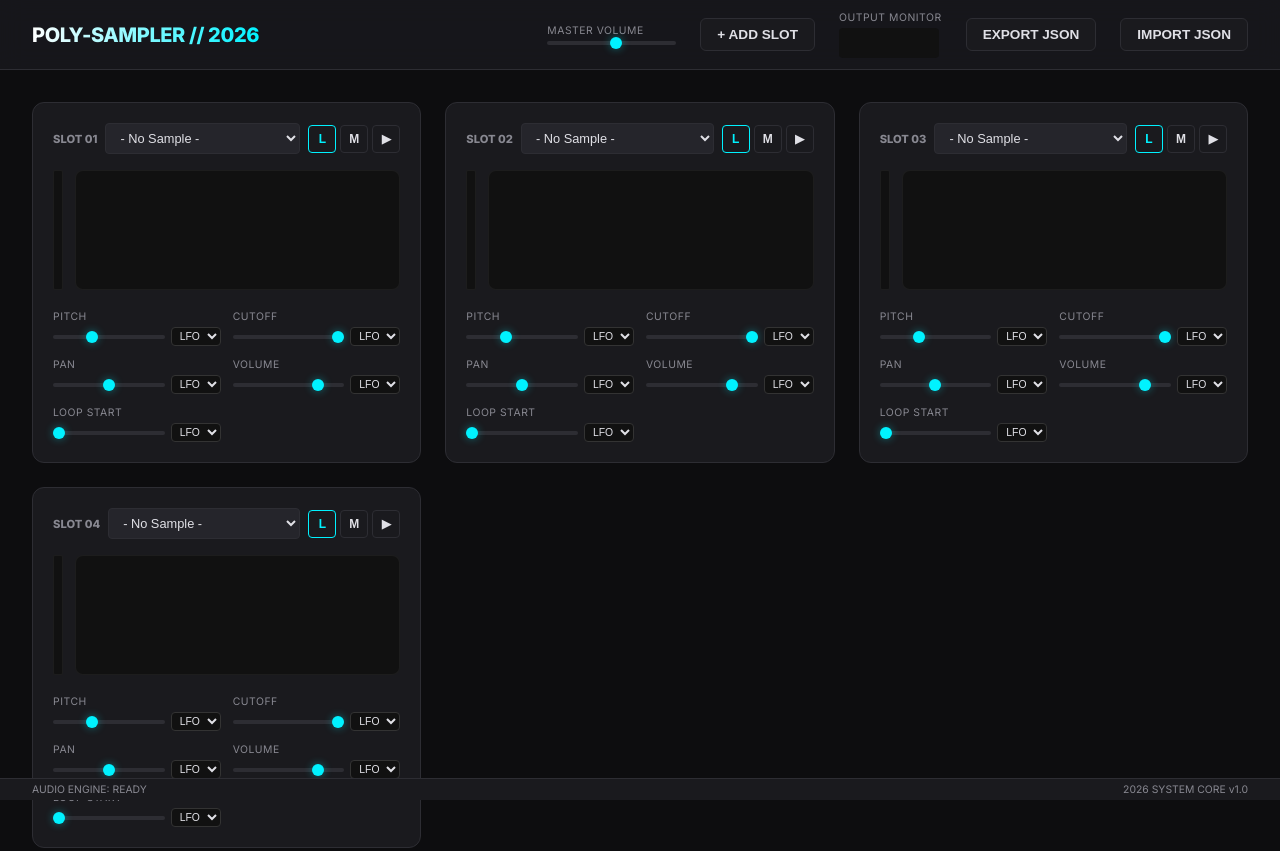
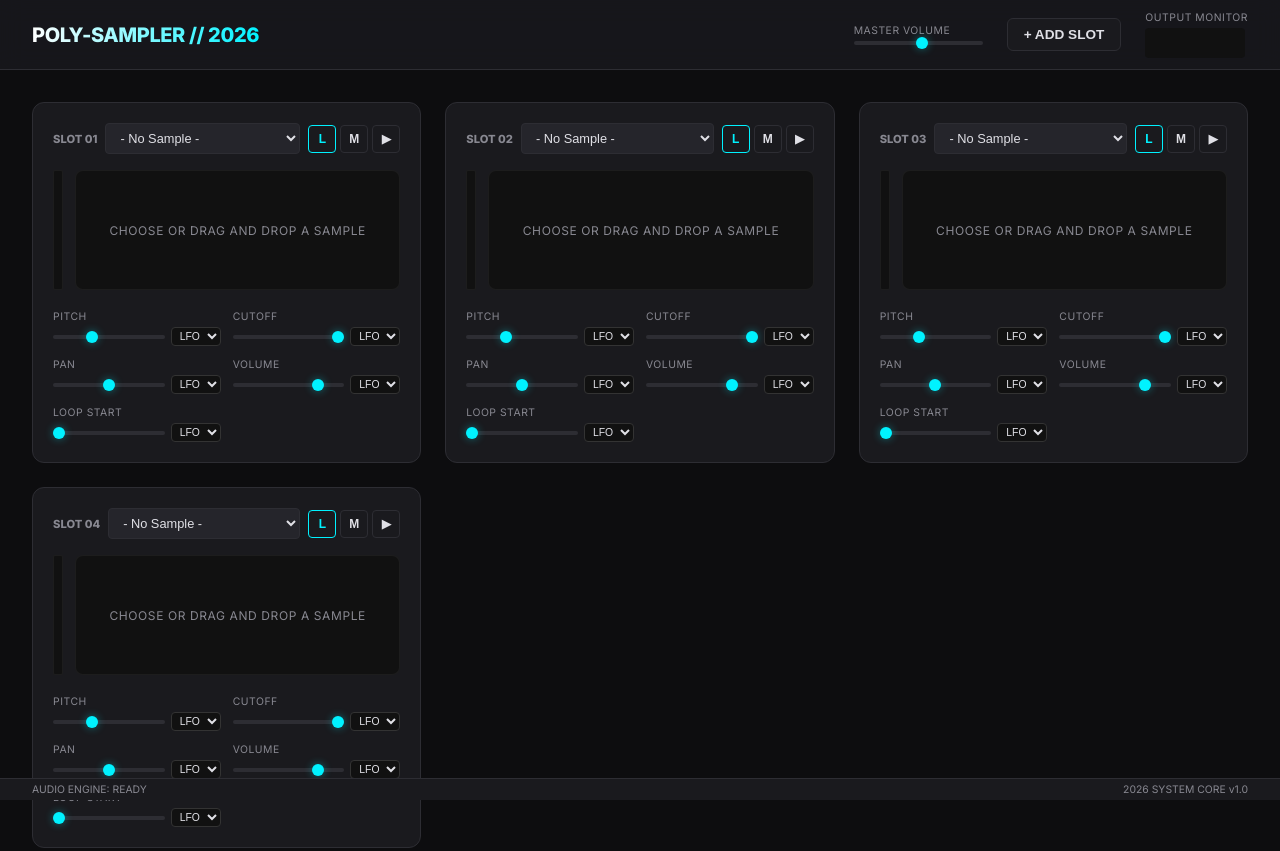
Before and after one commit to mofongo/web-sampler, a website built with Vite: page index.html in a window 1280 px wide. Shown: the top 851 px of the page. Built offline with nearby package versions, Linux system fonts and the light colour scheme; what wavesurfer.js would draw is missing.

Commit message:
feat: Add waveform placeholder text and remove export/import buttons
- Show "Choose or drag and drop a sample" placeholder in empty waveform
- Hide placeholder when sample is loaded
- Remove export/import JSON buttons from header

Co-Authored-By: Claude Opus 4.5 <noreply@anthropic.com>

```diff
--- a/index.html
+++ b/index.html
@@ -25,8 +25,6 @@
         <label class="label-tiny">Output Monitor</label>
         <canvas id="master-visualizer" class="master-visualizer"></canvas>
       </div>
-      <button id="export-btn">EXPORT JSON</button>
-      <button id="import-btn">IMPORT JSON</button>
     </div>
   </header>
 
--- a/main.js
+++ b/main.js
@@ -5,8 +5,6 @@ import { LFORack } from './src/ui/LFORack';
 const rack = document.querySelector('#sampler-rack');
 const addSlotBtn = document.querySelector('#add-slot-btn');
 const masterVol = document.querySelector('#master-vol');
-const exportBtn = document.querySelector('#export-btn');
-const importBtn = document.querySelector('#import-btn');
 
 let slots = [];
 let lfoRack = null;
@@ -87,8 +85,6 @@ async function initApp() {
         saveToLocalStorage();
     });
 
-    exportBtn.addEventListener('click', exportProject);
-    importBtn.addEventListener('click', importProject);
 }
 
 function addSlot() {
--- a/src/ui/PlayerUI.js
+++ b/src/ui/PlayerUI.js
@@ -57,6 +57,7 @@ export class PlayerUI {
                 </div>
                 <div class="waveform-container">
                     <div class="ws-waveform"></div>
+                    <div class="waveform-placeholder">Choose or drag and drop a sample</div>
                     <div class="drop-overlay">DROP FILE</div>
                 </div>
             </div>
@@ -584,6 +585,11 @@ export class PlayerUI {
         this.zoomLevel = 0;
         this.wavesurfer.zoom(0);
 
+        // Hide placeholder
+        const placeholder = this.element.querySelector('.waveform-placeholder');
+        if (placeholder) placeholder.style.display = 'none';
+        this.element.querySelector('.waveform-container').classList.add('has-sample');
+
         this.regions.clearRegions();
         this.voice.updateSettings({ loopStart: 0, loopEnd: 1.0 });
     }
--- a/style.css
+++ b/style.css
@@ -246,6 +246,26 @@ button.primary:hover {
   width: 2px;
 }
 
+.waveform-placeholder {
+  position: absolute;
+  top: 0;
+  left: 0;
+  width: 100%;
+  height: 100%;
+  display: flex;
+  align-items: center;
+  justify-content: center;
+  font-size: 0.75rem;
+  color: var(--text-dim);
+  pointer-events: none;
+  text-transform: uppercase;
+  letter-spacing: 0.05em;
+}
+
+.waveform-container.has-sample .waveform-placeholder {
+  display: none;
+}
+
 .drop-overlay {
   position: absolute;
   top: 0;
```
